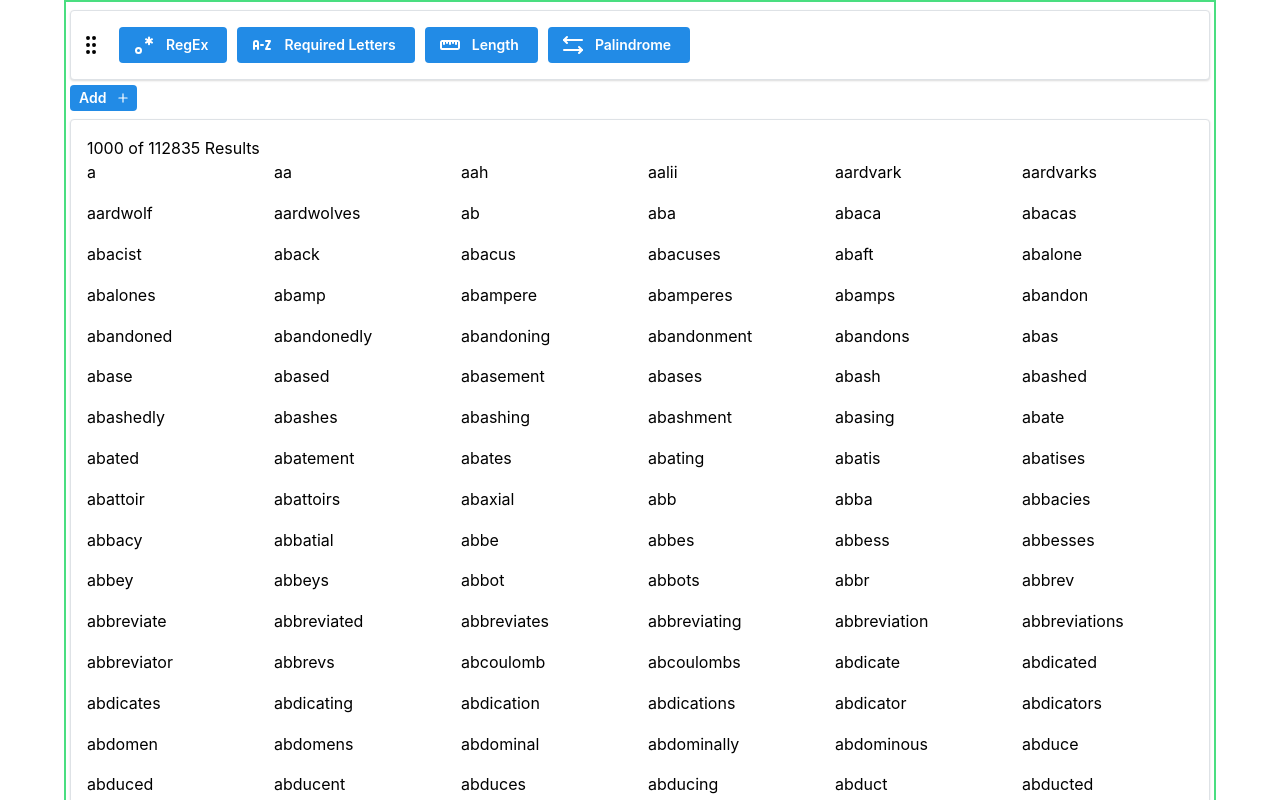
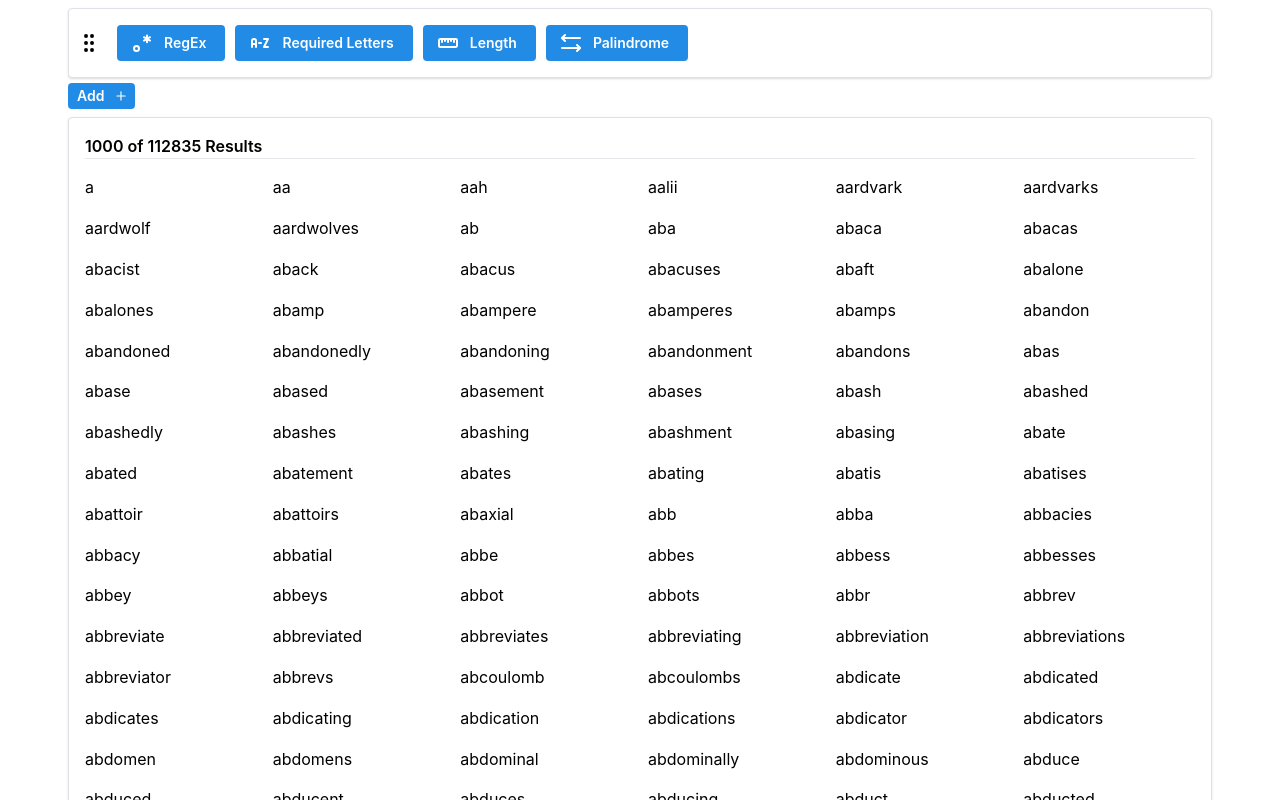
Before and after one commit to grdaneault/regex-dict, a Next.js app: page / in a window 1280 px wide. Shown: the top 800 px of the page. Built offline with nearby package versions, Linux system fonts and the light colour scheme.

Commit message:
Remove rainbow border

```diff
--- a/src/app/page.tsx
+++ b/src/app/page.tsx
@@ -107,21 +107,14 @@ export default function Home() {
             p-1 w-full
              xl:max-w-6xl
              mx-auto
-
-             border-2
-             border-red-600
-             sm:border-orange-500
-             md:border-yellow-400
-             lg:border-blue-400
-             xl:border-green-400
-
              gap-2
              ">
             <FilterPanel filterList={filterList} setFilter={setFilter} moveFilter={reorderFilter}
                          removeFilter={removeFilter} addFilter={addFilter}/>
             <Paper className={"p-4 text-left w-full"} shadow={"xs"}
                    withBorder>
-                <h2>{lastResult.size > 1000 && "1000 of "}{lastResult.size} {lastResult.size === 1 ? "Result" : "Results"}</h2>
+                <h2 className={"font-semibold"}>{lastResult.size > 1000 && "1000 of "}{lastResult.size} {lastResult.size === 1 ? "Result" : "Results"}</h2>
+                <hr className={"mb-4"}/>
                 <SimpleGrid cols={columns}>
                     {wordsToShow.map((word) => <div key={word}>{word}</div>)}
                 </SimpleGrid>
```
